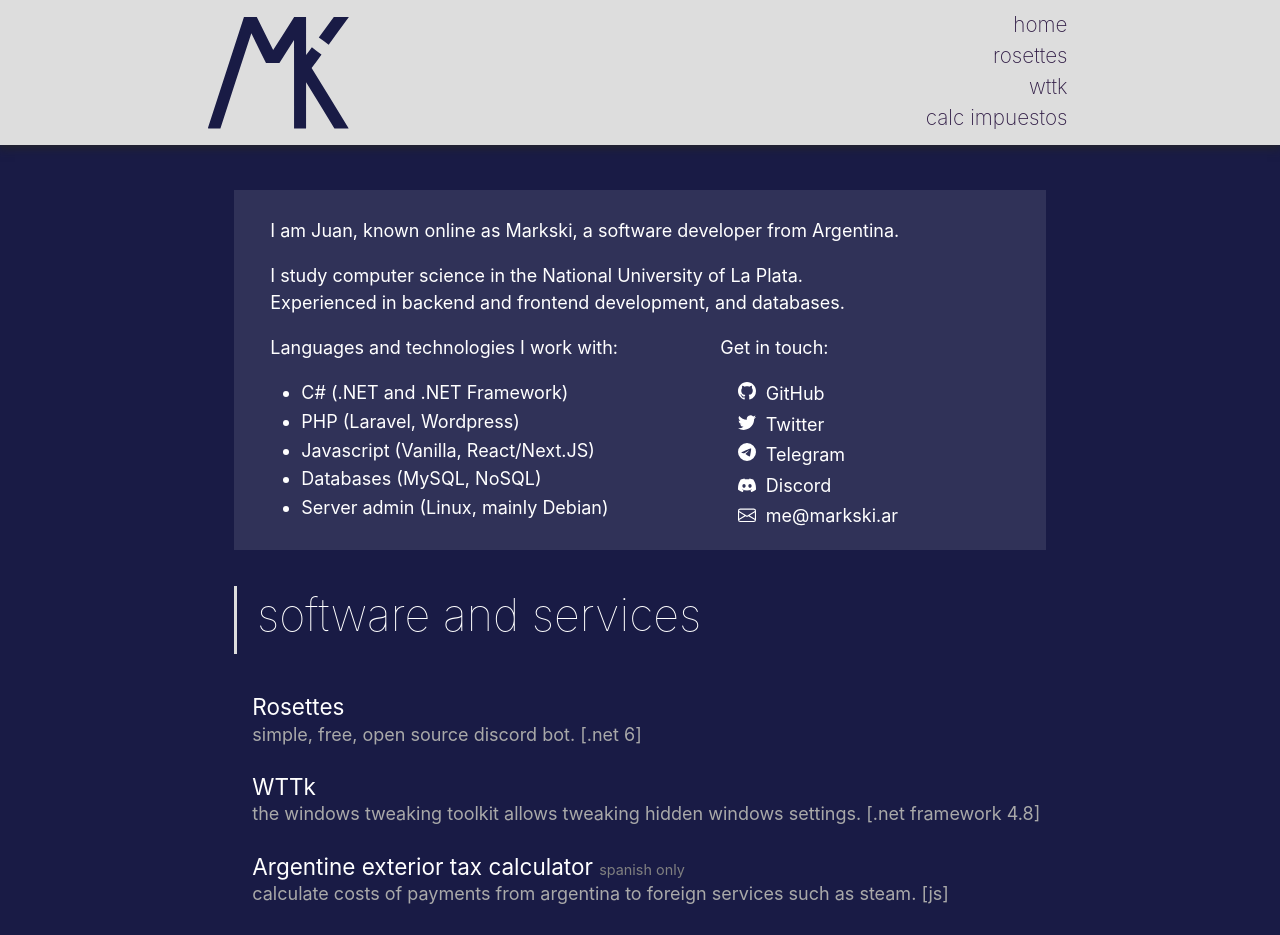
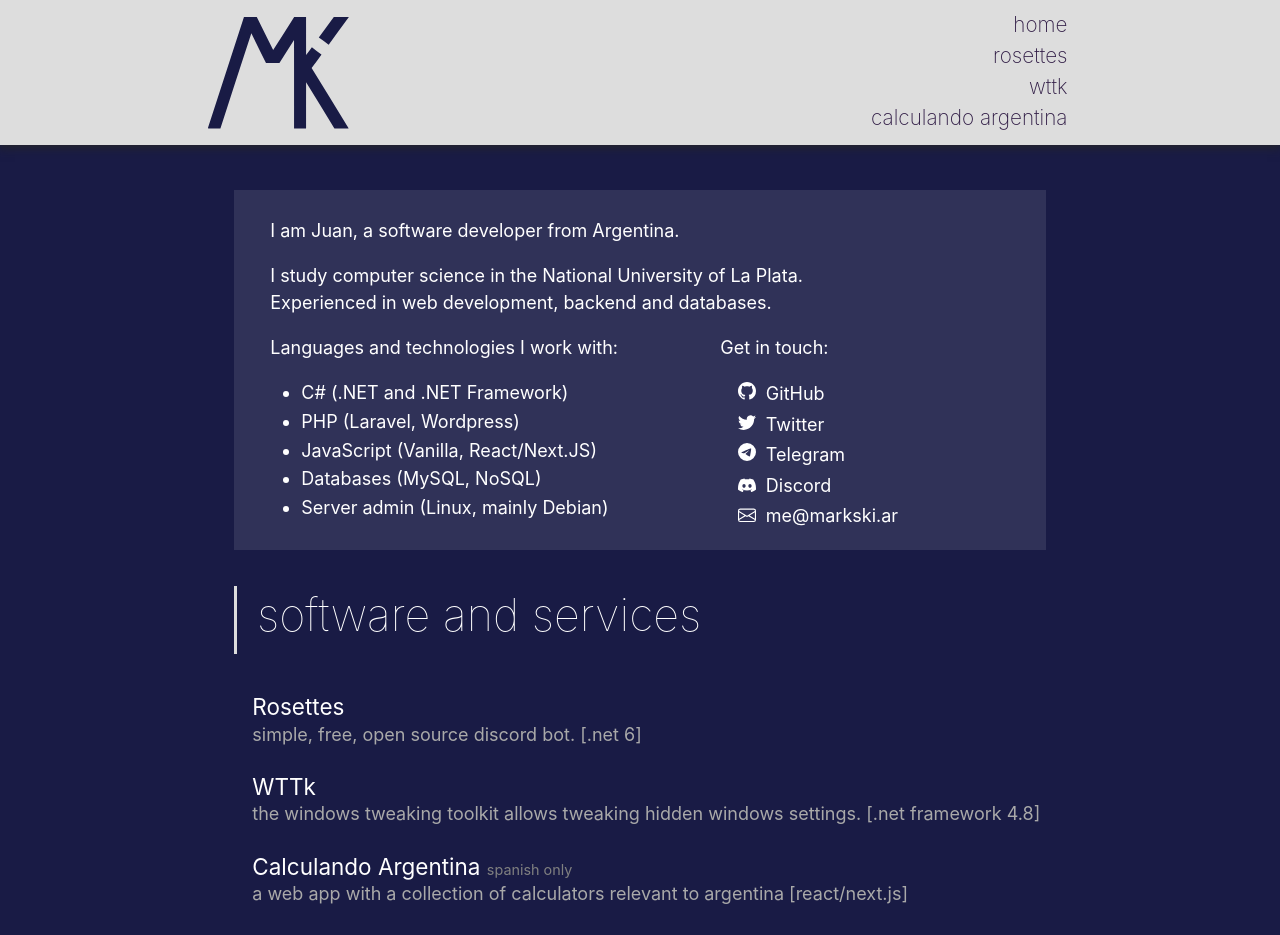
Before and after one commit to markski1/markski.ar, a Next.js app: page / in a window 1280 px wide. Shown: the top 935 px of the page. Built offline with nearby package versions, Linux system fonts and the light colour scheme.

Commit message:
Update mention to 'Calculando Argentina'

```diff
--- a/components/molecules/Header.tsx
+++ b/components/molecules/Header.tsx
@@ -14,7 +14,7 @@ export default function Header() {
 						<Link className={styles.headerLinks} href="/">home</Link><br/>
 						<Link className={styles.headerLinks} href="/rosettes">rosettes</Link><br/>
 						<Link className={styles.headerLinks} href="/wttk">wttk</Link><br/>
-						<Link className={styles.headerLinks} href="/calc">calc impuestos</Link>
+						<Link className={styles.headerLinks} href="/calculando">calculando argentina</Link>
 					</span>
 				</div>
 				<div style={{clear: 'both'}}></div>
--- a/pages/index.tsx
+++ b/pages/index.tsx
@@ -20,11 +20,11 @@ export default function Home({ posts }) {
 		<Layout home>
 			<div className={utilStyles.contactCard}>
 				<p style={{marginTop: '.5rem'}}>
-					I am Juan, known online as Markski, a software developer from Argentina.
+					I am Juan, a software developer from Argentina.
 				</p>
 				<span>
 					I study computer science in the National University of La Plata.<br />
-					Experienced in backend and frontend development, and databases.
+					Experienced in web development, backend and databases.
 				</span>
 
 				<Grid container columnSpacing={4} rowSpacing={3}>
@@ -34,7 +34,7 @@ export default function Home({ posts }) {
 							<ul style={{lineHeight: '1.6'}}>
 								<li>C# (.NET and .NET Framework)</li>
 								<li>PHP (Laravel, Wordpress)</li>
-								<li>Javascript (Vanilla, React/Next.JS)</li>
+								<li>JavaScript (Vanilla, React/Next.JS)</li>
 								<li>Databases (MySQL, NoSQL)</li>
 								<li>Server admin (Linux, mainly Debian)</li>
 							</ul>
@@ -67,15 +67,10 @@ export default function Home({ posts }) {
 				text = 'the windows tweaking toolkit allows tweaking hidden windows settings. [.net framework 4.8]'
 			/>
 			<PrintEntry
-				title = 'Argentine exterior tax calculator'
-				url = 'calc'
-				text = 'calculate costs of payments from argentina to foreign services such as steam. [js]'
+				title = 'Calculando Argentina'
+				url = 'calculando'
+				text = 'a web app with a collection of calculators relevant to argentina [react/next.js]'
 				spanishOnly
-			/>
-			<PrintEntry
-				title = 'Wartime Leader'
-				url = 'wartime'
-				text = 'simple web-based fortress management and defense game. [php, htmx]'
 			/>
 
 			<div className={utilStyles.headingContainer}>
```
Also changed, not shown: pages/calc.tsx (+7 -0 lines), pages/calculando.tsx (added, +41 -0 lines).
